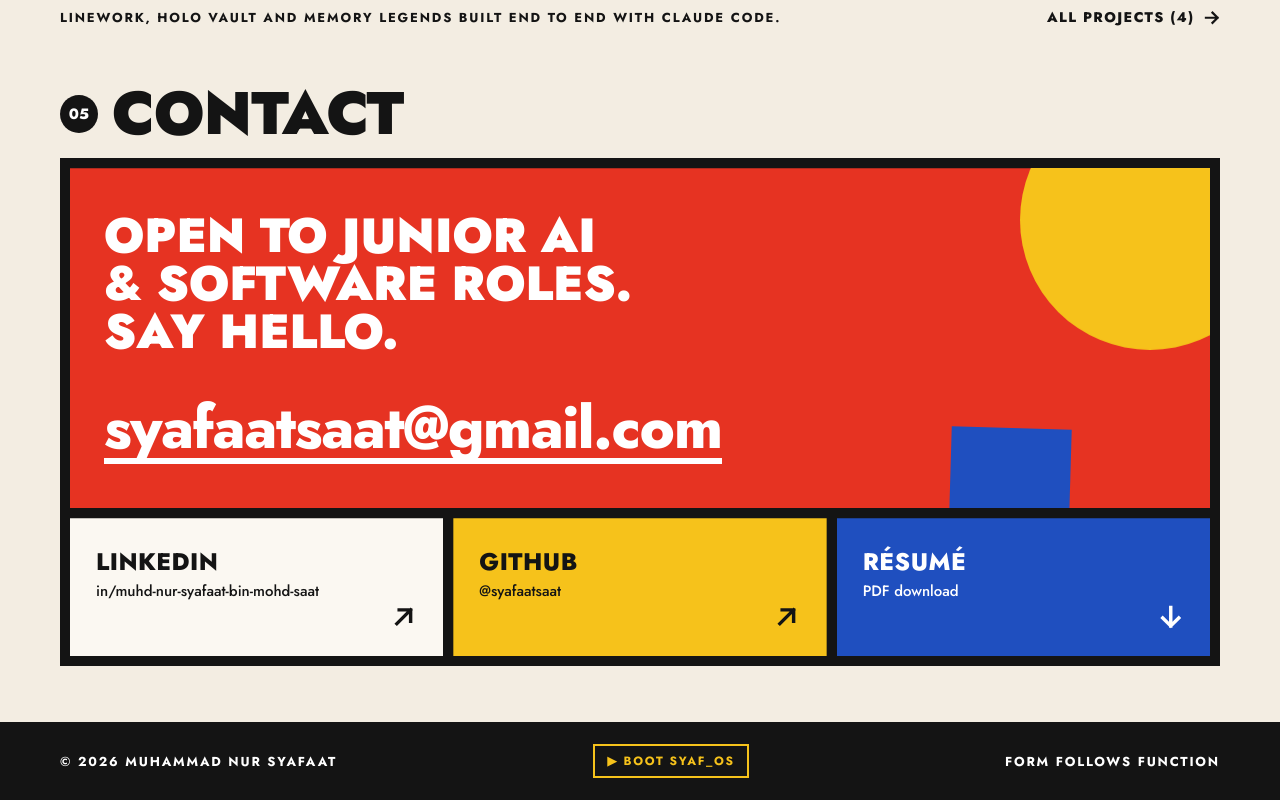
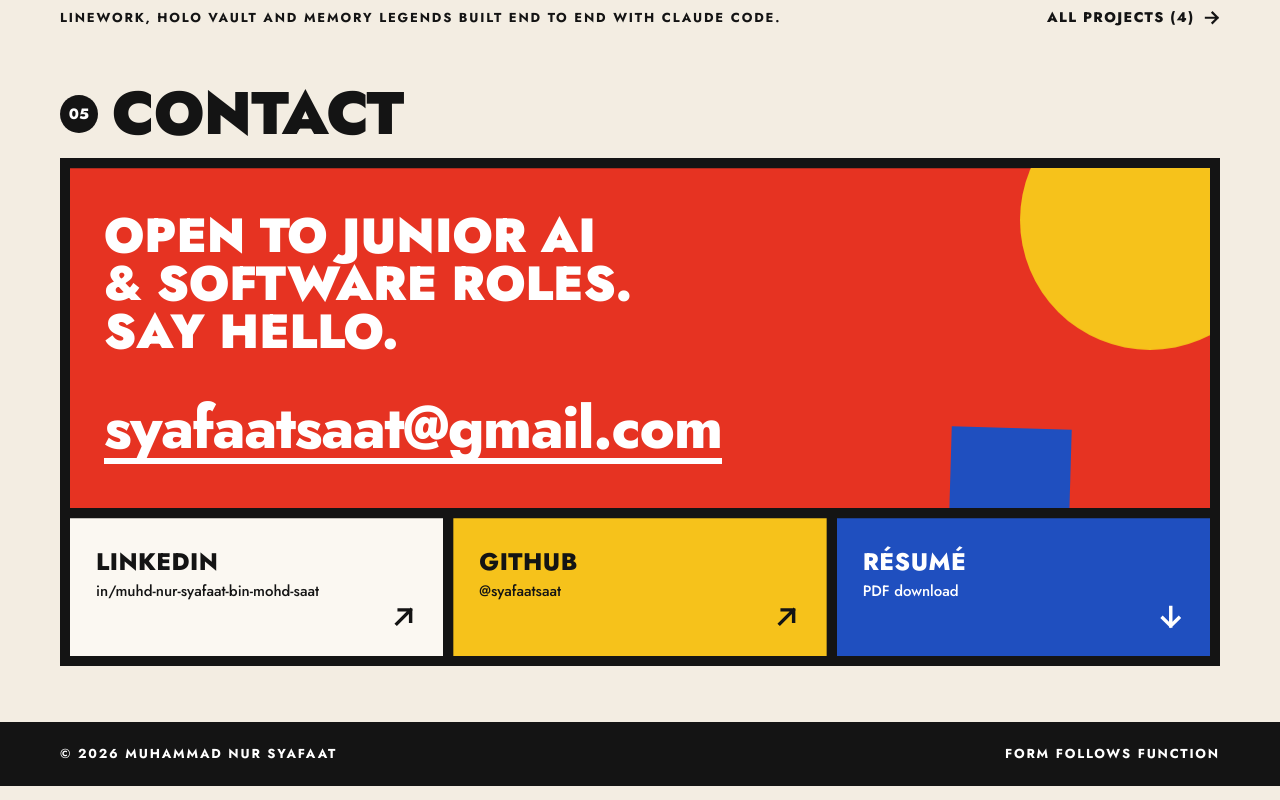
Before and after one commit to syafaatsaat/portfolio-v3, a React (Vite) app: page / in a window 1280 px wide. Shown: the part 3897-4697 px from the top of the page. Built offline with nearby package versions, Linux system fonts and the light colour scheme.

Commit message:
fix: remove footer's "BOOT SYAF_OS" link
Co-Authored-By: Claude Opus 5.5 <noreply@anthropic.com>

```diff
--- a/src/components/bauhaus/BauhausSite.jsx
+++ b/src/components/bauhaus/BauhausSite.jsx
@@ -34,7 +34,7 @@ export default function BauhausSite({ profile, page, onToggleTheme }) {
           <Contact links={links} availability={person.availability} />
         </main>
       )}
-      <Footer name={fullName} onBootEasterEgg={onToggleTheme} />
+      <Footer name={fullName} />
     </div>
   )
 }
--- a/src/components/bauhaus/sections/Footer.jsx
+++ b/src/components/bauhaus/sections/Footer.jsx
@@ -1,20 +1,12 @@
 const YEAR = new Date().getFullYear()
 
-export default function Footer({ name, onBootEasterEgg }) {
+export default function Footer({ name }) {
   return (
     <footer className="site-footer">
       <div className="wrap site-footer__inner">
         <span>
           © {YEAR} {name}
         </span>
-        <button
-          type="button"
-          className="site-footer__egg"
-          onClick={onBootEasterEgg}
-          aria-label="Switch to retro desktop theme"
-        >
-          ▶ boot SYAF_OS
-        </button>
         <span>Form follows function</span>
       </div>
     </footer>
--- a/src/styles/bauhaus/footer.css
+++ b/src/styles/bauhaus/footer.css
@@ -18,23 +18,4 @@
     text-transform: uppercase;
     letter-spacing: 0.14em;
   }
-
-  /* Easter egg: switches to the SYAF_OS theme */
-  .site-footer__egg {
-    padding: 6px 12px;
-    border: 2px solid var(--yellow);
-    background: transparent;
-    color: var(--yellow);
-    font-weight: 700;
-    font-size: 12px;
-    letter-spacing: 0.14em;
-    text-transform: uppercase;
-    cursor: pointer;
-    transition: background 0.15s, color 0.15s;
-
-    &:hover {
-      background: var(--yellow);
-      color: var(--black);
-    }
-  }
 }
```
